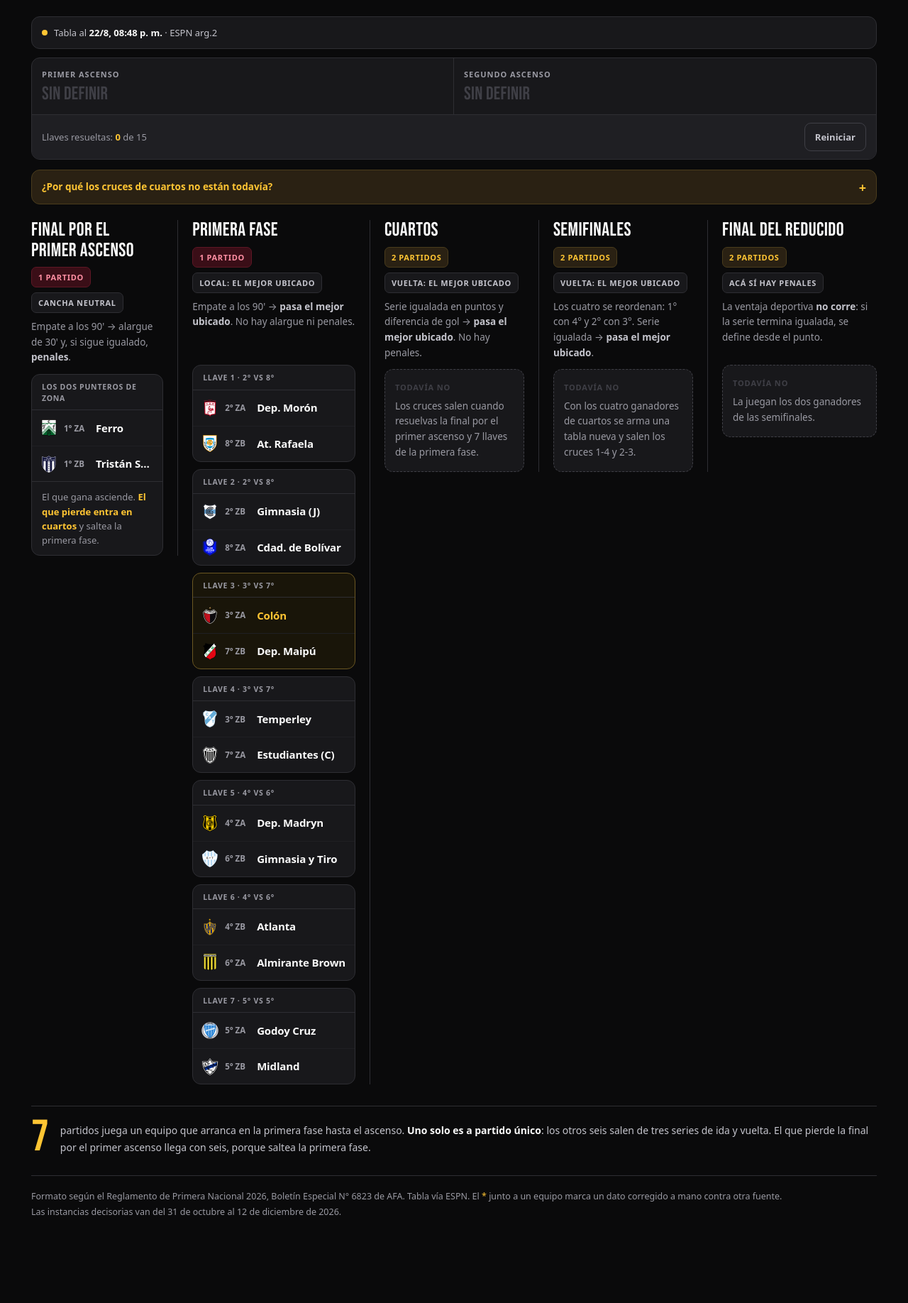
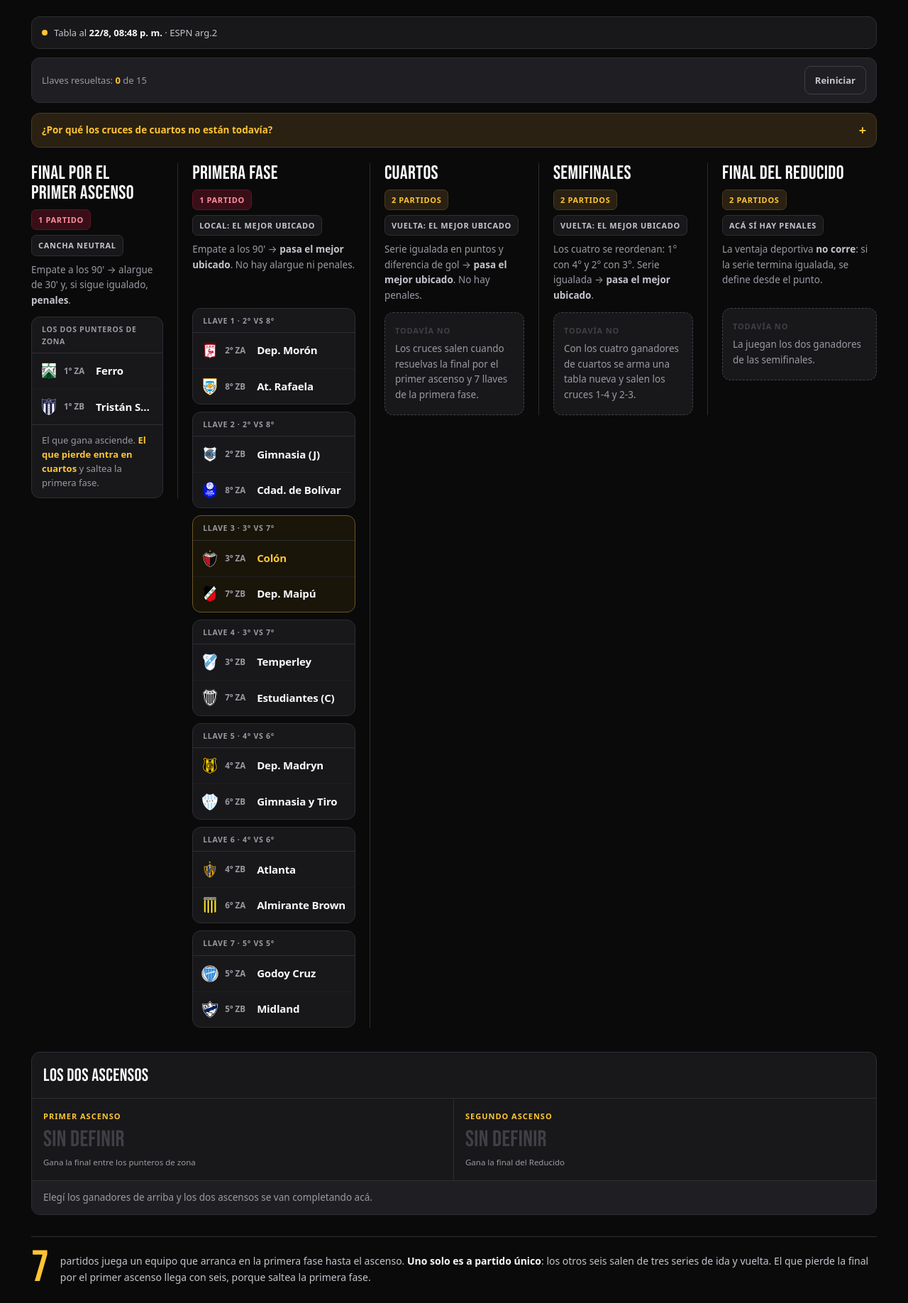
Before and after one commit to marianodimaggio/llave-reducido, a plain HTML site: page index.html in a window 1280 px wide. Shown: the part 256-2092 px from the top of the page at 71% size. Before the commit the page ends 2015 px from the top, so only its background shows below. Drawn offline with Linux system fonts and the light colour scheme.

Commit message:
Add files via upload

```diff
--- a/index.html
+++ b/index.html
@@ -43,19 +43,27 @@ h1 em{font-style:normal;color:var(--rojo)}
 .fuente b{color:var(--txt);font-weight:600}
 .fuente .verif{color:var(--oro);font-weight:500}
 
-.marcador{background:var(--sup);border:1px solid var(--borde);
-  border-radius:var(--radio);overflow:hidden;margin-bottom:14px}
+.resultado{margin-top:34px;background:var(--sup);border:1px solid var(--borde);
+  border-radius:var(--radio);overflow:hidden}
+.resultado h2{font-family:'Bebas Neue',var(--sans);font-weight:400;font-size:25px;
+  letter-spacing:.015em;padding:14px 16px 12px;border-bottom:1px solid var(--borde)}
 .premios{display:grid;grid-template-columns:1fr 1fr}
-.premio{padding:14px;border-right:1px solid var(--borde)}
+.premio{padding:16px;border-right:1px solid var(--borde)}
 .premio:last-child{border-right:0}
 .premio .lbl{font-size:11px;font-weight:600;letter-spacing:.09em;text-transform:uppercase;
-  color:var(--txt3);margin-bottom:6px}
-.premio .val{font-family:'Bebas Neue',var(--sans);font-size:26px;line-height:1.1;
+  color:var(--oro);margin-bottom:8px}
+.premio .val{font-family:'Bebas Neue',var(--sans);font-size:32px;line-height:1.05;
   color:var(--borde2);letter-spacing:.01em}
 .premio .val.ok{color:var(--txt)}
 .premio .val.colon{color:var(--oro)}
+.premio .via{font-size:11.5px;color:var(--txt3);margin-top:7px;line-height:1.45}
+.veredicto{padding:13px 16px;border-top:1px solid var(--borde);background:var(--sup2);
+  font-size:13.5px;color:var(--txt3);line-height:1.55}
+.veredicto b{color:var(--oro);font-weight:600}
+.veredicto.vacio{color:var(--txt3)}
 .barra{display:flex;align-items:center;justify-content:space-between;gap:12px;
-  padding:11px 14px;border-top:1px solid var(--borde);background:var(--sup2)}
+  padding:11px 14px;margin-bottom:14px;background:var(--sup2);
+  border:1px solid var(--borde);border-radius:var(--radio)}
 .barra .prog{font-size:13px;color:var(--txt3);min-width:0}
 .barra .prog b{color:var(--oro);font-weight:600}
 button.reset{font:inherit;font-size:13px;font-weight:600;background:transparent;
@@ -163,21 +171,9 @@ footer{margin-top:26px;padding-top:18px;border-top:1px solid var(--borde);
 
 <div class="fuente" id="fuente"><i class="pip"></i><span>Cargando la tabla…</span></div>
 
-<div class="marcador">
-  <div class="premios">
-    <div class="premio">
-      <div class="lbl">Primer ascenso</div>
-      <div class="val" id="asc1">Sin definir</div>
-    </div>
-    <div class="premio">
-      <div class="lbl">Segundo ascenso</div>
-      <div class="val" id="asc2">Sin definir</div>
-    </div>
-  </div>
-  <div class="barra">
-    <span class="prog" id="progreso">Llaves resueltas: <b>0</b> de 15</span>
-    <button class="reset" id="reset" type="button">Reiniciar</button>
-  </div>
+<div class="barra">
+  <span class="prog" id="progreso">Llaves resueltas: <b>0</b> de 15</span>
+  <button class="reset" id="reset" type="button">Reiniciar</button>
 </div>
 
 <details class="info">
@@ -186,6 +182,23 @@ footer{margin-top:26px;padding-top:18px;border-top:1px solid var(--borde);
 </details>
 
 <div class="bracket" id="bracket"></div>
+
+<section class="resultado" id="resultado">
+  <h2>Los dos ascensos</h2>
+  <div class="premios">
+    <div class="premio">
+      <div class="lbl">Primer ascenso</div>
+      <div class="val" id="asc1">Sin definir</div>
+      <div class="via">Gana la final entre los punteros de zona</div>
+    </div>
+    <div class="premio">
+      <div class="lbl">Segundo ascenso</div>
+      <div class="val" id="asc2">Sin definir</div>
+      <div class="via">Gana la final del Reducido</div>
+    </div>
+  </div>
+  <div class="veredicto" id="veredicto"></div>
+</section>
 
 <div class="total">
   <div class="n">7</div>
@@ -404,11 +417,24 @@ function render(){
 
   const hechas = (S.finalAsc?1:0) + FASE1.filter(l=>S.f1[l.id]).length
     + [0,1,2,3].filter(i=>S.cuartos[i]).length + [0,1].filter(i=>S.semis[i]).length + (S.finalRed?1:0);
-  document.getElementById('progreso').innerHTML = S.finalRed
-    ? ((S.finalAsc==='colon' || S.finalRed==='colon')
-        ? 'Escenario completo: <b>Colón asciende</b>.'
-        : 'Escenario completo: Colón <b>se queda</b>.')
+  document.getElementById('progreso').innerHTML = hechas === 15
+    ? 'Escenario completo: <b>15</b> de 15'
     : 'Llaves resueltas: <b>'+hechas+'</b> de 15';
+
+  const ver = document.getElementById('veredicto');
+  if(S.finalRed){
+    ver.className = 'veredicto';
+    ver.innerHTML = (S.finalAsc==='colon' || S.finalRed==='colon')
+      ? 'En este escenario <b>Colón asciende</b>.'
+      : 'En este escenario Colón <b>se queda en la categoría</b>.';
+  } else if(hechas === 0){
+    ver.className = 'veredicto vacio';
+    ver.innerHTML = 'Elegí los ganadores de arriba y los dos ascensos se van completando acá.';
+  } else {
+    ver.className = 'veredicto vacio';
+    const faltan = 15 - hechas;
+    ver.innerHTML = 'Faltan <b>'+faltan+'</b> '+(faltan===1?'llave':'llaves')+' para cerrar el escenario.';
+  }
 }
 
 // ================= interacción =================
```
